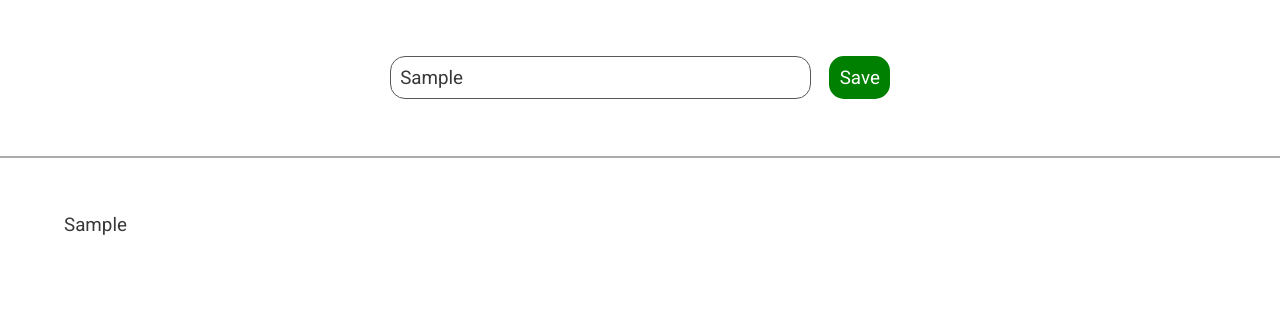
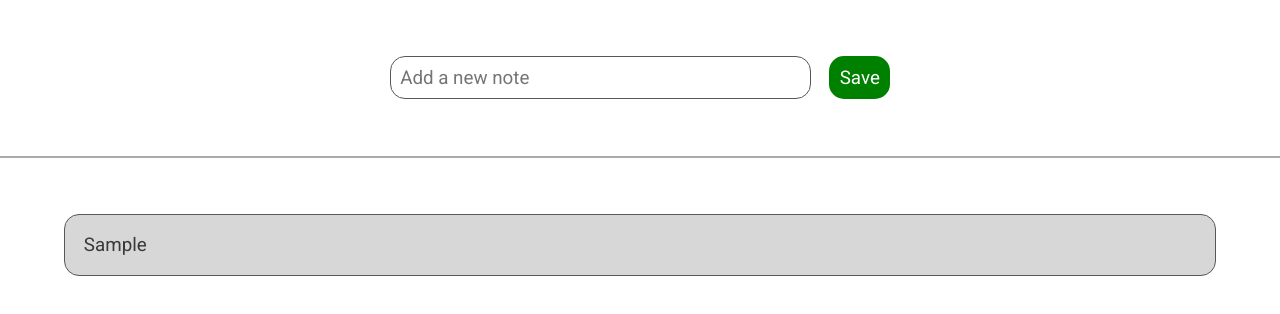
Before and after one commit to andresdhn/OneNote-lite, a React (Create React App) app: page / in a window 1280 px wide. Both pictures are taken after typing "Sample" into the empty fields and a click on the input "Save". Shown: the top 314 px of the page. Built offline with nearby package versions, Linux system fonts and the light colour scheme.

Commit message:
Clears textbox in Form and Adds styles to note list

```diff
--- a/src/components/HeaderForm.js
+++ b/src/components/HeaderForm.js
@@ -8,9 +8,14 @@ class HeaderForm extends Component {
         }
     }
 
+    clearTextBox = () => {
+        this.setState({ notename: '' })
+    }
+
     handleSubmit = e => {
         e.preventDefault()
         this.props.onNoteSubmitted(this.state.notename)
+        this.clearTextBox()
     }
 
     render() {
@@ -22,6 +27,7 @@ class HeaderForm extends Component {
                             type="text"
                             className="form__control"
                             placeholder="Add a new note"
+                            value={this.state.notename}
                             onChange={e =>
                                 this.setState({ notename: e.target.value })
                             }
--- a/src/components/NoteList.js
+++ b/src/components/NoteList.js
@@ -9,14 +9,14 @@ class NoteList extends Component {
         return (
             <div id="notelist">
                 {this.props.list.map(note => (
-                    <div
+                    <article
                         key={note.id}
                         id={note.id}
                         className="note"
                         onClick={e => this.handleClick(e)}
                     >
                         {note.title}
-                    </div>
+                    </article>
                 ))}
             </div>
         )
--- /dev/null
+++ b/src/styles/components/NoteList.scss
@@ -0,0 +1,15 @@
+#notelist {
+    .note {
+        display: block;
+        padding: 1em;
+        margin-bottom: 0.5em;
+        border: 1px solid $color-gray;
+        border-radius: 15px;
+        background-color: rgba($color-black, 0.2);
+        cursor: pointer;
+
+        &:hover {
+            background-color: rgba($color-black, 0.4);
+        }
+    }
+}
--- a/src/styles/index.scss
+++ b/src/styles/index.scss
@@ -7,3 +7,4 @@
 // components
 @import 'components/Header';
 @import 'components/HeaderForm';
+@import 'components/NoteList';
```
